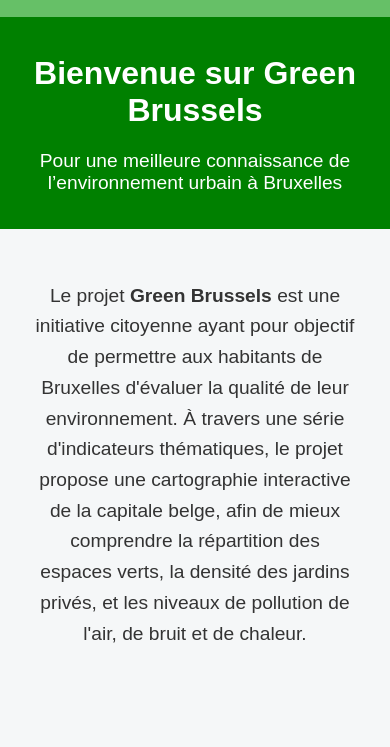
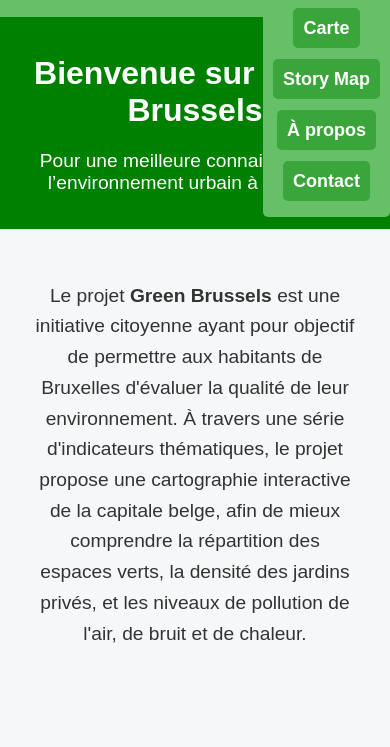
Before and after one commit to Sanchez-C/green_bxl_geoportal, a website: page public/index.html in a window 390 px wide. Both pictures are taken after a click on the button "Menu". Shown: the part 67-814 px from the top of the page. Drawn offline with Linux system fonts and the light colour scheme.

Commit message:
Update index.html

```diff
--- a/public/index.html
+++ b/public/index.html
@@ -96,6 +96,13 @@
 
     <!-- Scripts -->
     <script src="address_search.js"></script>
-    <script src="resources/qgis2web.js"></script>
+    <script>//Navbar
+        const menuToggle = document.querySelector('.menu-toggle');
+        const navbarMenu = document.querySelector('.navbar-menu');
+
+        menuToggle.addEventListener('click', () => {
+            navbarMenu.classList.toggle('open');
+        });
+    </script>
 </body>
 </html>
```
